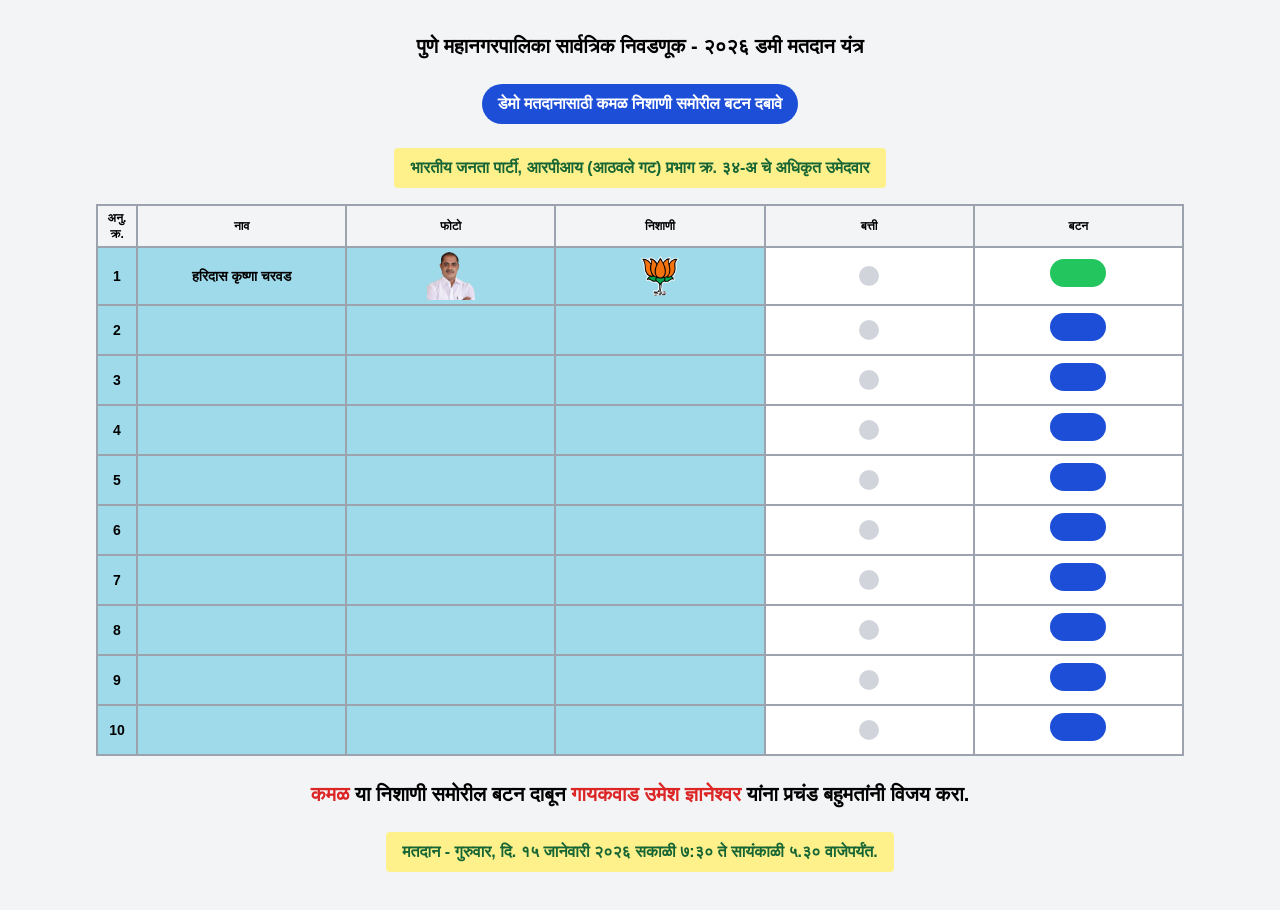
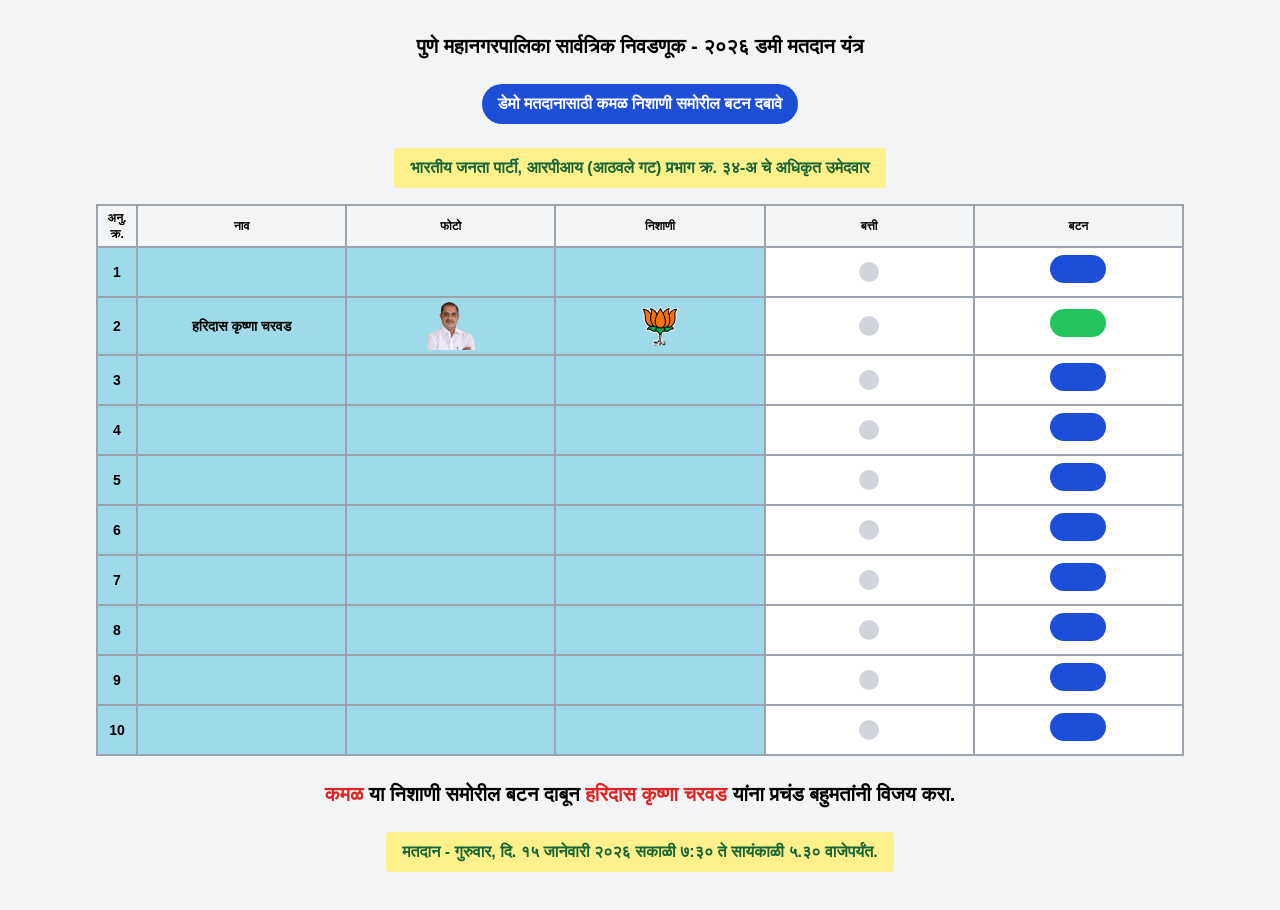
Before and after one commit to corporateDynastical/haridas_charwad_dummyvote-, a Next.js app: page / in a window 1280 px wide. Built offline with nearby package versions, Linux system fonts and the light colour scheme.

Commit message:
Update page.tsx

```diff
--- a/app/page.tsx
+++ b/app/page.tsx
@@ -68,11 +68,11 @@
                 </td>
 
                 <td className="border-2 border-gray-400 px-2 md:px-1 py-1 text-center font-bold text-sm">
-                  {index === 0 ? "हरिदास कृष्णा चरवड" : ""}
+                  {index === 1 ? "हरिदास कृष्णा चरवड" : ""}
                 </td>
 
                 <td className="border-2 border-gray-400 px-2 md:px-1 py-1 text-center">
-                  {index === 0 ? (
+                  {index === 1 ? (
                     <img src="/user.png" className="w-12 h-12 mx-auto object-cover" />
                   ) : (
                     <div className="w-10 h-10 mx-auto" />
@@ -80,7 +80,7 @@
                 </td>
 
                 <td className="border-2 border-gray-400 px-2 md:px-1 py-1 text-center">
-                  {index === 0 ? (
+                  {index === 1 ? (
                     <img src="/symbol-bartan.png" className="w-10 h-10 mx-auto object-contain" />
                   ) : (
                     <div className="w-10 h-10 mx-auto" />
@@ -98,10 +98,10 @@
                 <td className="border-2 border-gray-400 px-2 md:px-1 py-1 text-center bg-white dark:bg-gray-800">
                   <button
                     onClick={() =>
-                      index === 0 ? playButtonSound(index) : playOtherButtonSound(index)
+                      index === 1 ? playButtonSound(index) : playOtherButtonSound(index)
                     }
                     className={`h-7 w-14 rounded-full ${
-                      index === 0 ? "bg-green-500" : "bg-blue-700"
+                      index === 1 ? "bg-green-500" : "bg-blue-700"
                     }`}
                   />
                 </td>
@@ -113,7 +113,7 @@
 
       <h1 className="text-center text-xl font-bold mb-4 mt-6">
         <span className="text-red-600">कमळ</span> या निशाणी समोरील बटन दाबून{" "}
-        <span className="text-red-600">गायकवाड उमेश ज्ञानेश्वर </span> यांना प्रचंड बहुमतांनी विजय करा.
+        <span className="text-red-600">हरिदास कृष्णा चरवड </span> यांना प्रचंड बहुमतांनी विजय करा.
       </h1>
 
       <div className="text-center mb-4 pt-2">
```
